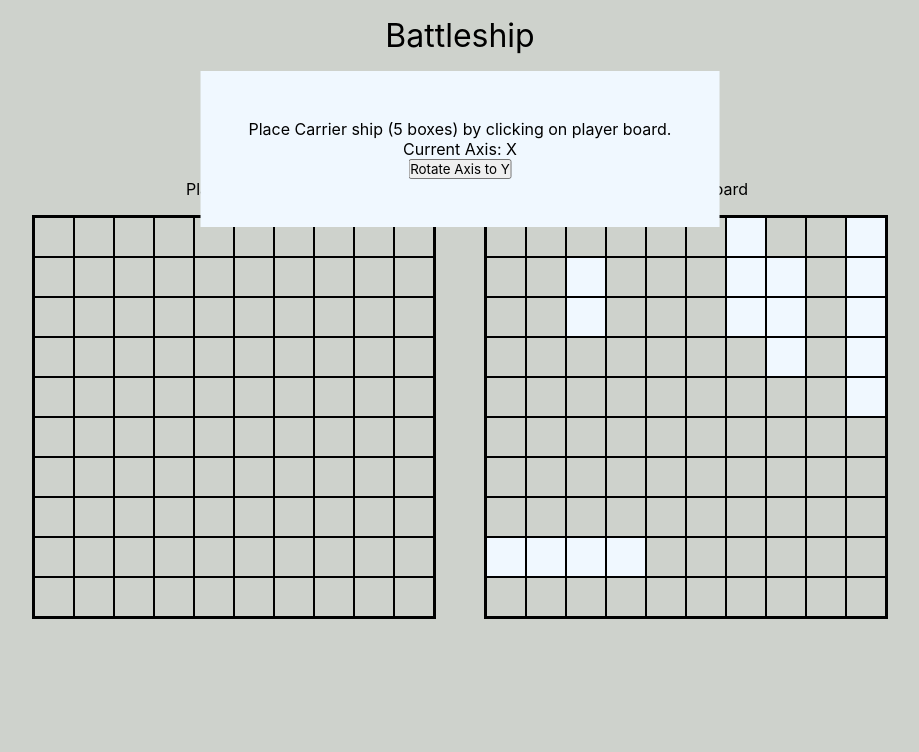
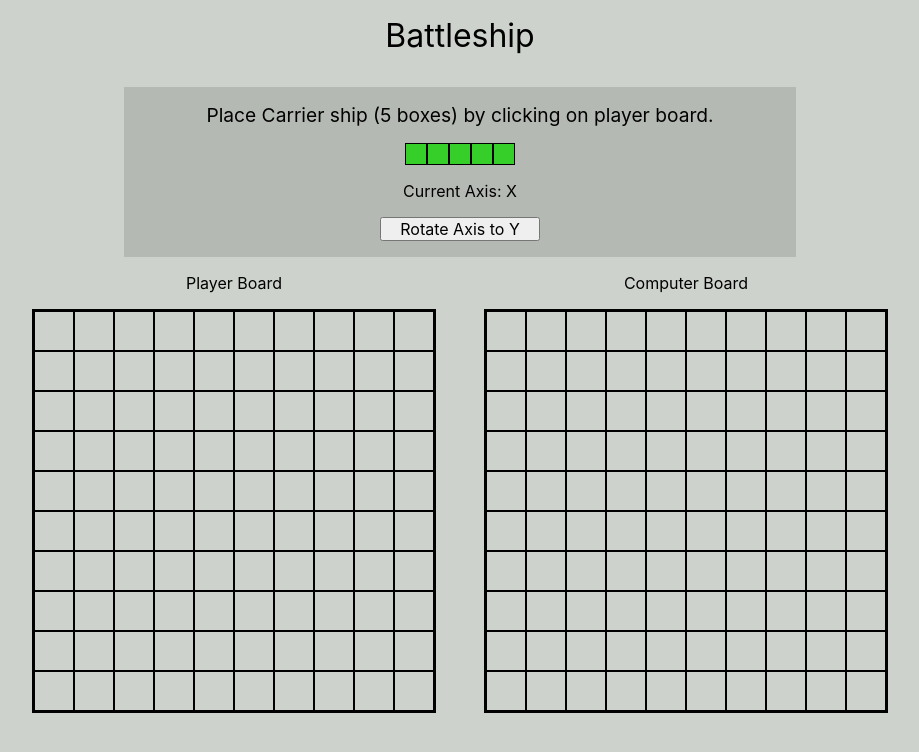
Before and after one commit to ericchi00/Project-Battleship, a website built with webpack: page dist/index.html in a window 1280 px wide. Shown: the whole page, without its empty margins (180-1099 px from the left). Built offline with nearby package versions, Linux system fonts and the light colour scheme.

Commit message:
added in styling

```diff
--- a/src/game.js
+++ b/src/game.js
@@ -1,6 +1,6 @@
 import { placeShipsRandomly } from "./computerboard";
 import { addCoordsToGrid, createComputerBoard, createPlayerBoard } from "./dom";
-import { addBoats, rotateAxis } from "./eventhandler";
+import { addBoats, mouseHoverEffect, rotateAxis } from "./eventhandler";
 import { Player, Computer } from "./player";
 
 function startGame() {
@@ -11,6 +11,7 @@ function startGame() {
   const player = new Player("player");
   const computer = new Computer("computer");
   placeShipsRandomly(computer);
+  mouseHoverEffect(player);
   addBoats(player, computer);
 }
 
--- a/src/style.css
+++ b/src/style.css
@@ -10,9 +10,14 @@ body {
   height: 100vh;
   width: 100vw;
   background-color: #ced2cc;
+  display: flex;
+  flex-direction: column;
+  justify-content: center;
+  align-items: center;
 }
 
 header {
+  position: fixed;
   top: 0;
   text-align: center;
   padding: 1rem;
@@ -20,22 +25,44 @@ header {
 }
 
 .instructions {
-  position: absolute;
-  left: 50%;
-  transform: translateX(-50%);
   display: flex;
   flex-direction: column;
   align-items: center;
-  z-index: 9;
-  padding: 3rem;
-  background-color: aliceblue;
+  width: 50vw;
+  padding: 1rem;
+  background-color: rgba(0, 0, 0, 0.123);
+  gap: 1rem;
+}
+
+.placeShip {
+  font-size: larger;
+}
+
+.spaces {
+  display: flex;
+  flex-direction: row;
+}
+
+.example {
+  width: 20px;
+  height: 20px;
+  border: 1px black solid;
+  background-color: rgb(54, 206, 40);
+}
+
+#axis {
+  width: 10rem;
+  font-size: 1rem;
+}
+
+.instructions p {
+  font-size: xx-large;
 }
 
 .boardWrapper {
   display: flex;
   justify-content: center;
   align-items: center;
-  height: 80%;
   gap: 3rem;
 }
 
@@ -71,8 +98,8 @@ header {
   cursor: pointer;
 }
 
-/* .noTouch means playerboard is completely set up  */
-.box.noTouch:hover {
+/* .setup means playerboard is completely set up  */
+.box.setup:hover {
   cursor: not-allowed;
 }
 
@@ -80,10 +107,42 @@ header {
   cursor: not-allowed;
 }
 
-.computerBoard .box:hover {
+.computerBoard .box.setup:hover {
   cursor: pointer;
 }
 
-.computerBoard .box[ship] {
-  background-color: aliceblue;
+.computerBoard .box.setup.hit {
+  cursor: not-allowed;
 }
+
+.computerBoard .box.hit[ship] {
+  background-color: rgb(54, 206, 40);
+}
+
+.computerBoard .box.hit {
+  background-color: red;
+}
+
+.playerBoard .box.hit[ship] {
+  transition-delay: 150ms;
+  background-color: grey;
+}
+
+.playerBoard .hit {
+  transition-delay: 150ms;
+  background-color: red;
+}
+
+.computerBoard .box.setup.gameover:hover {
+  cursor: not-allowed;
+}
+
+.reload {
+  width: 125px;
+  height: 50px;
+  font-size: larger;
+}
+
+.color {
+  background-color: rgb(54, 206, 40);
+}
```
